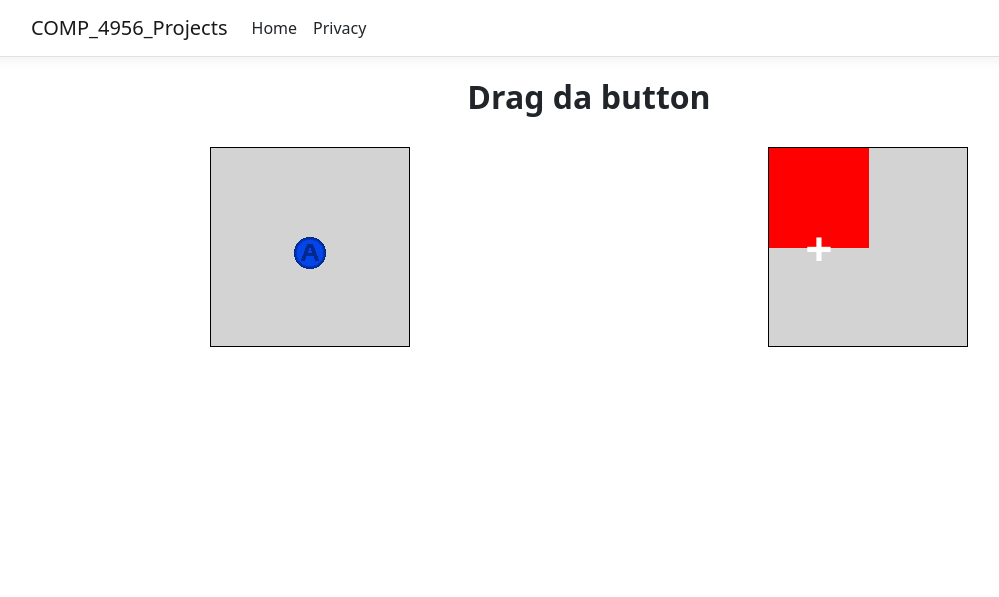
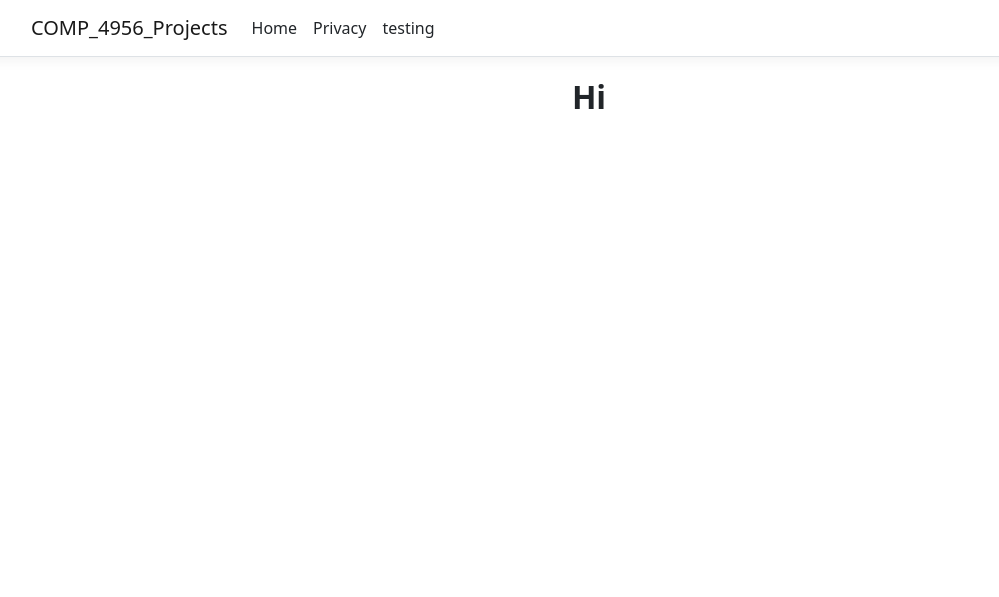
Before and after one commit to SamuelT95/COMP-4956-Projects, an ASP.NET Core app: page / in a window 1280 px wide. Shown: the top 597 px of the page, without its empty margins (51-1050 px from the left). Run offline with ASP.NET Core 8, Linux system fonts and the light colour scheme; style sheets or scripts are compiled from the project's sources.

Commit message:
cleaned up index and added a testing page

```diff
--- a/Pages/Index.cshtml
+++ b/Pages/Index.cshtml
@@ -5,19 +5,7 @@
 }
 @section Scripts
 {
-  <script type="module" defer src="js/testing.js"></script>
+
 }
 
-<p>Drag da button</p>
-<div id="flexContainer">
-
-    <div id="flexItem1" ondrop="drop(event)" ondragover="allowDrop(event)">
-        <img id="drag1" src="images/a.png"  draggable="true" ondragstart="drag(event)" width="auto" height="auto">
-    </div>
-
-    <div id="flexItem2" ondrop="drop(event)" ondragover="allowDrop(event)"></div>
-
-
-
-
-</div>
+<p>Hi</p>
--- a/Pages/Index.cshtml.css
+++ b/Pages/Index.cshtml.css
@@ -1,41 +1,3 @@
-#flexContainer
-{
-    display: flex;
-    flex-direction: row;
-    flex-wrap: wrap;
-    justify-content: space-around;
-    align-items: center;
-    align-content: space-around;
-}
-
-#flexItem1
-{
-    background-color: lightgray;
-    border: 1px solid black;
-    width: 200px;
-    height: 200px;
-    margin: 10px;
-    line-height: 200px;
-    color: white;
-    font-weight: bold;
-    font-size: 3em;
-    text-align: center;
-}
-
-#flexItem2
-{
-    background-color: lightgray;
-    border: 1px solid black;
-    width: 200px;
-    height: 200px;
-    margin: 10px;
-    line-height: 200px;
-    color: white;
-    font-weight: bold;
-    font-size: 3em;
-    text-align: center;
-}
-
 p
 {
     font-size: 2em;
--- a/Pages/Shared/_Layout.cshtml
+++ b/Pages/Shared/_Layout.cshtml
@@ -25,6 +25,9 @@
                         <li class="nav-item">
                             <a class="nav-link text-dark" asp-area="" asp-page="/Privacy">Privacy</a>
                         </li>
+                        <li class="nav-item">
+                            <a class="nav-link text-dark" asp-area="" asp-page="/testing">testing</a>
+                        </li>
                     </ul>
                 </div>
             </div>
--- a/wwwroot/js/testing.js
+++ b/wwwroot/js/testing.js
@@ -1,4 +1,4 @@
-import * as CodeBlocks from "./classes/CodeBlock.js";
+
 
 function test(){
     alert("Testing");
@@ -17,9 +17,3 @@ function allowDrop(ev) {
     var data = ev.dataTransfer.getData("key");
     ev.target.appendChild(document.getElementById(data));
   }
-
-  let div = document.getElementById("flexItem2");
-
-  let block = new CodeBlocks.ExpressionBlock("expression", "+", 1, 1);
-
-  div.appendChild(block.element);
```
Also changed, not shown: Pages/testing.cshtml (added, +8 -0 lines), Pages/testing.cshtml.cs (added, +12 -0 lines), 14 other files.
